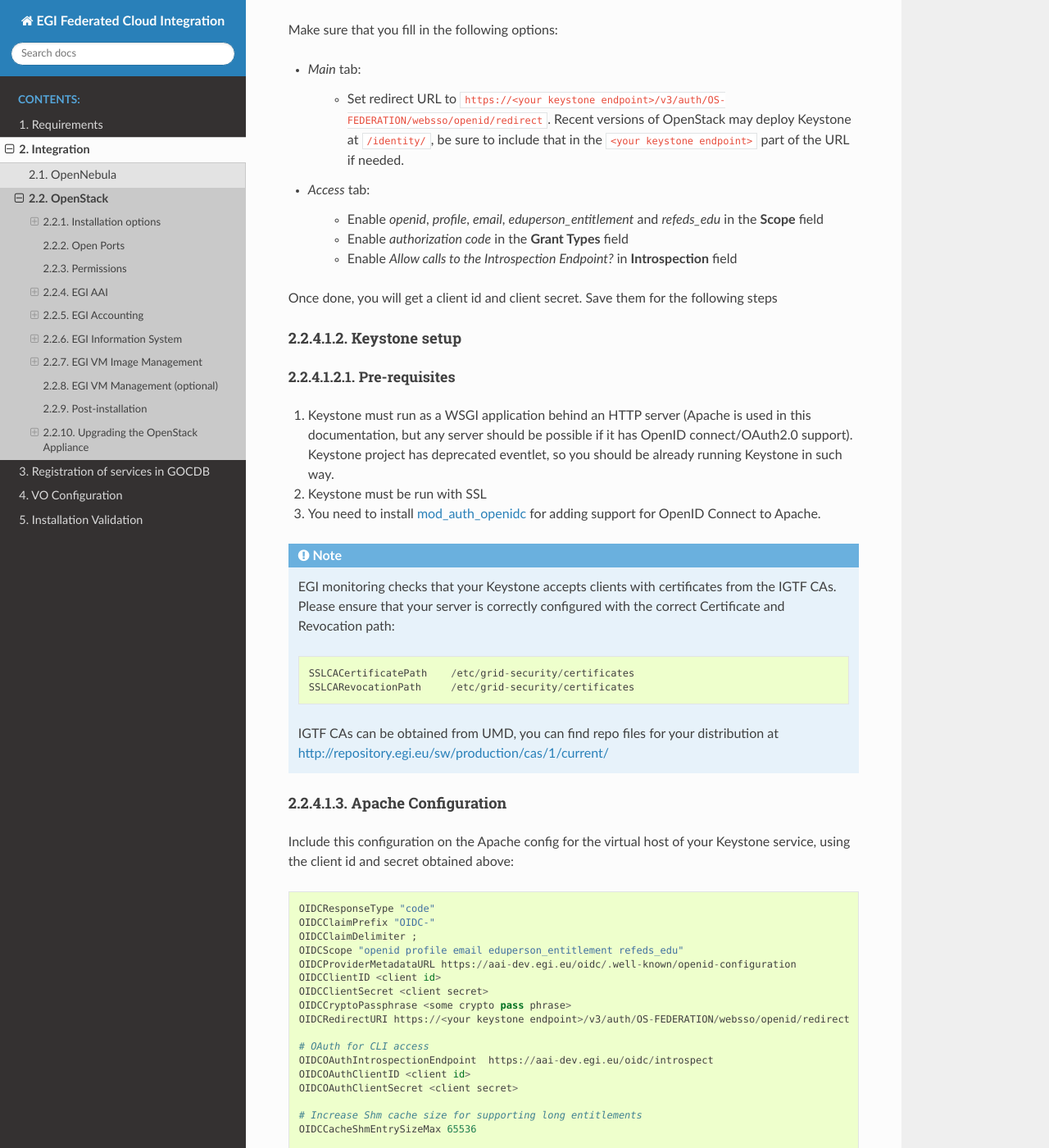
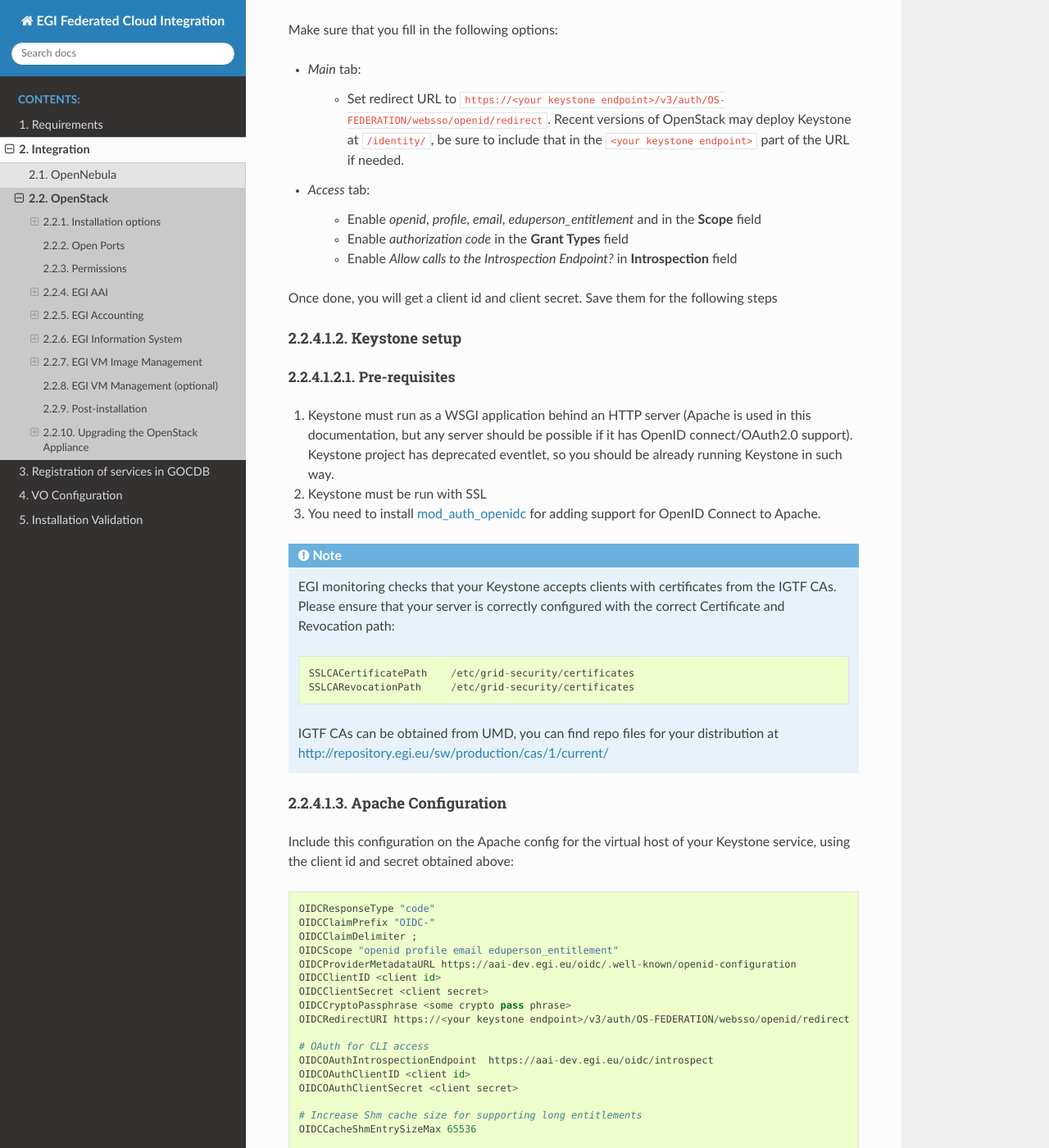
Before and after one commit to EGI-Federation/fedcloud-integration-documentation, a Sphinx documentation site: the page built from source/openstack.rst, in a window 1280 px wide and 1400 px high, scrolled down 3627 px. Shown: the whole window at 82% size. Built offline with Sphinx 7.4.7 and the Read the Docs theme 2.0.0, drawn with Linux system fonts in a browser that asks for light colours.

Commit message:
refeds_edu is deprecated

```diff
--- a/source/openstack.rst
+++ b/source/openstack.rst
@@ -155,7 +155,7 @@ Make sure that you fill in the following options:
 
 * *Access* tab:
 
-    * Enable *openid*, *profile*, *email*, *eduperson_entitlement* and *refeds_edu* in the **Scope** field
+    * Enable *openid*, *profile*, *email*, *eduperson_entitlement* and in the **Scope** field
     * Enable *authorization code* in the **Grant Types** field
     * Enable *Allow calls to the Introspection Endpoint?* in **Introspection** field
 
@@ -197,7 +197,7 @@ Include this configuration on the Apache config for the virtual host of your Key
     OIDCResponseType "code"
     OIDCClaimPrefix "OIDC-"
     OIDCClaimDelimiter ;
-    OIDCScope "openid profile email eduperson_entitlement refeds_edu"
+    OIDCScope "openid profile email eduperson_entitlement"
     OIDCProviderMetadataURL https://aai-dev.egi.eu/oidc/.well-known/openid-configuration
     OIDCClientID <client id>
     OIDCClientSecret <client secret>
```
